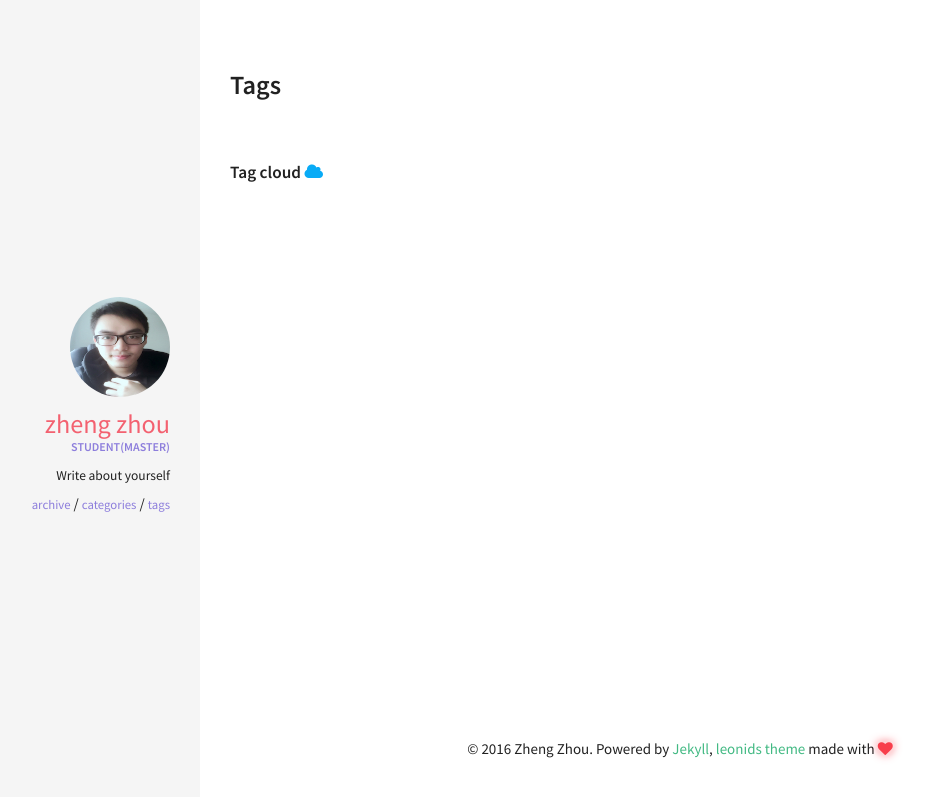
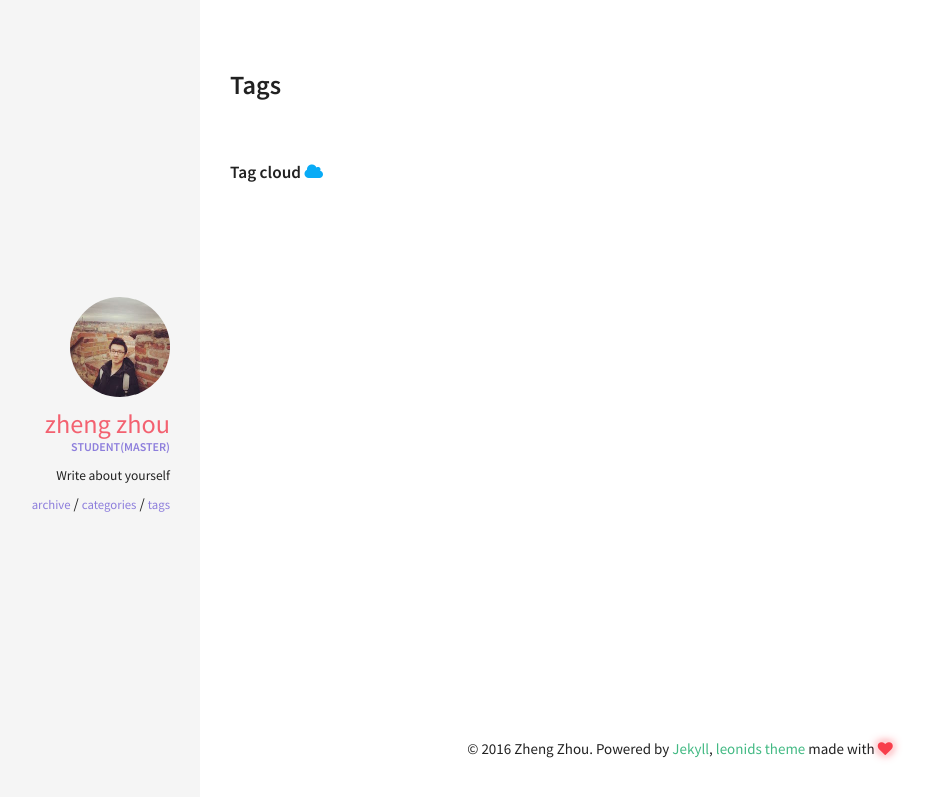
Before and after one commit to encorechow/encorechow.github.io, a Jekyll site: the page built from tags.html, in a window 1280 px wide. Shown: the top 797 px of the page, without its empty margins (120-1049 px from the left). Built offline with Jekyll 4.4.1, drawn with Linux system fonts in a browser that asks for light colours.

Commit message:
new avatar

```diff
--- a/_config.yml
+++ b/_config.yml
@@ -32,7 +32,7 @@ kramdown:
 #
 owner:
   name: Zheng Zhou
-  avatar: avatar.JPG
+  avatar: avatar.jpg
   job: "Student(Master)"
   bio: "Write about yourself"
   email:
```
Also changed, not shown: img/avatar.jpg, img/avatar1.jpg (added).
